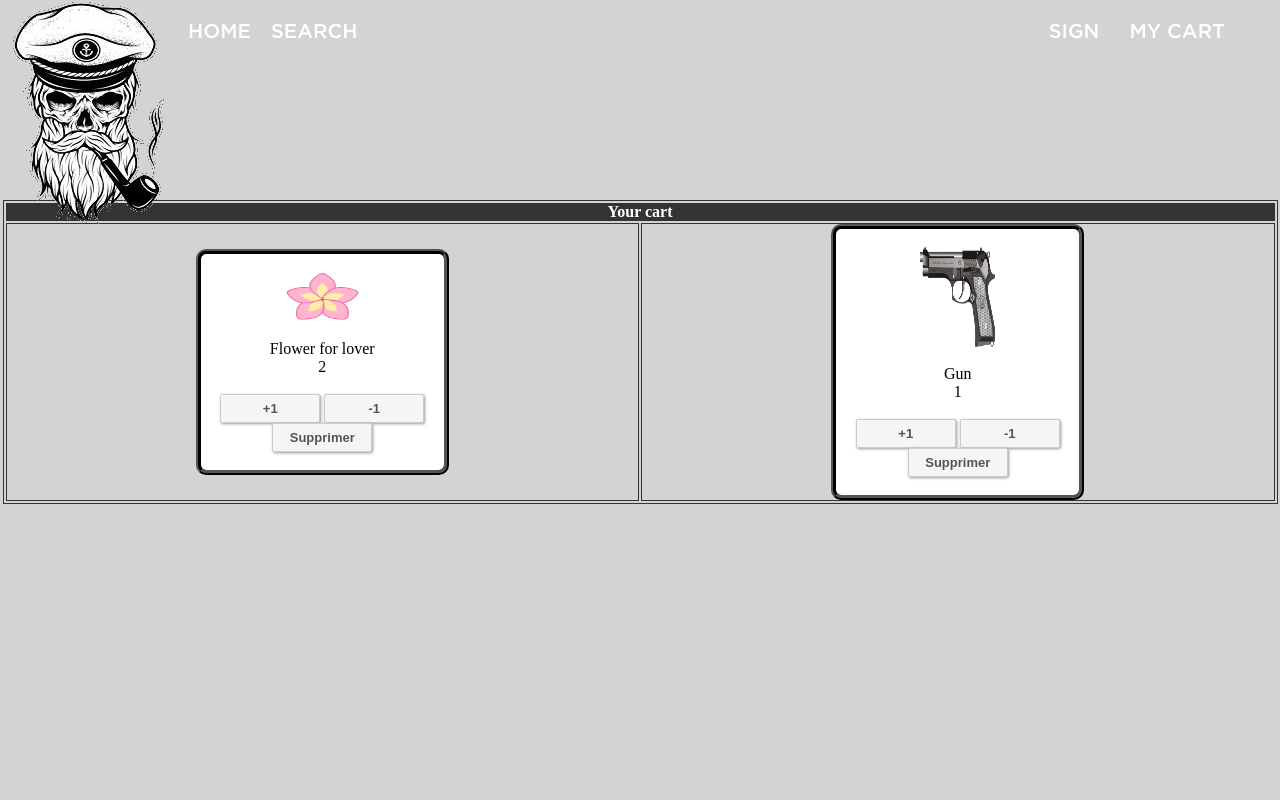
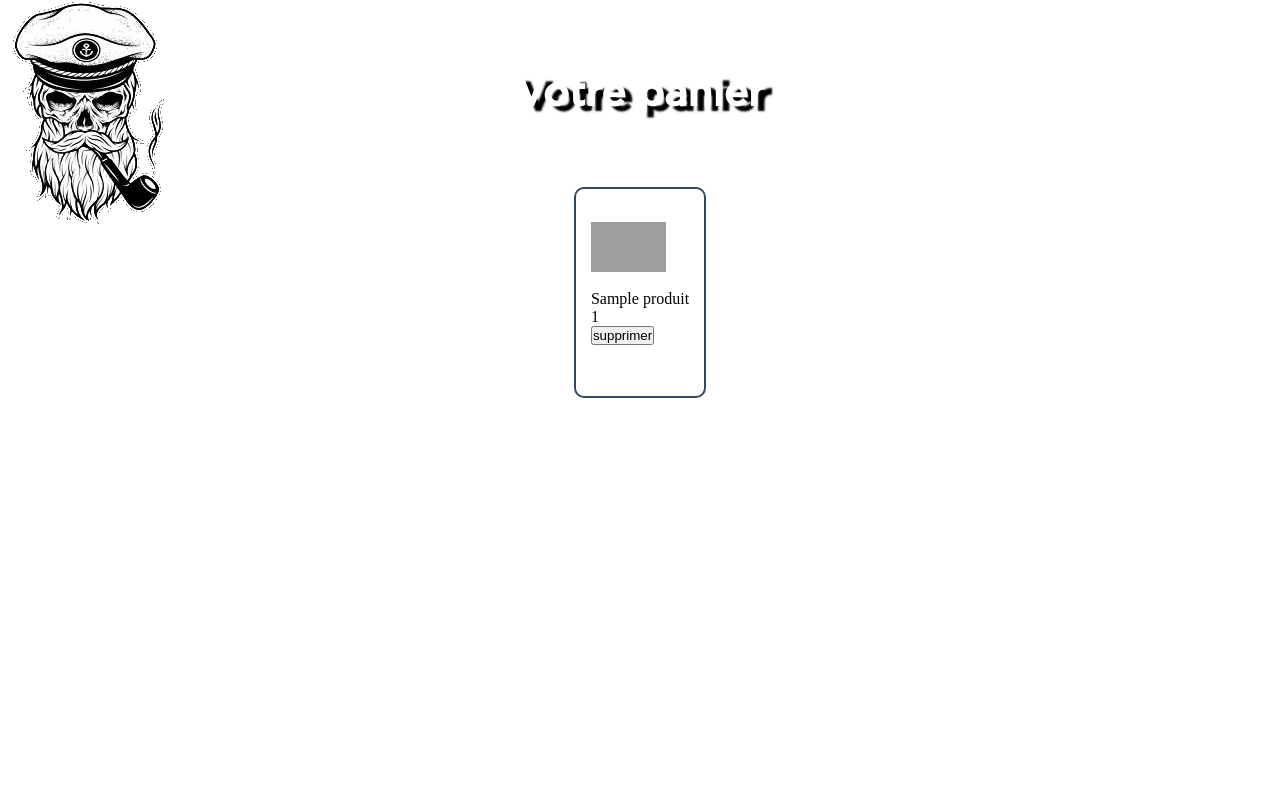
Before and after one commit to Forthwig/Projet_WEB, a PHP site: page /Panier.php in a window 1280 px wide. Run offline with PHP 8.4, Linux system fonts and the light colour scheme; tables that the repository leaves empty or names only in its code hold one stand-in row (values such as "Sample post"); grey boxes are pictures that could not be loaded.

Commit message:
Add cart database

```diff
--- a/Panier.php
+++ b/Panier.php
@@ -6,62 +6,39 @@
 </HEAD>
 
 <?php require 'header.inc.php'; ?>
+<?php require 'data_base.php'; ?>
 
-<BODY>
-    <table style="position: relative;top: 25%;">
-
-        <thead>
-            <tr>
-                <th colspan="2">Your cart</th>
-            </tr>
-        </thead>
-
-        <tbody>
-            <tr>
-                <td>
-                    <p>
+<body>
+    <div class="cart_h">
+        <h1>Votre panier</h1>
+    </div>
+    <div class="prod_container">
+            <?php
+            foreach (getProdUser(1) as $prod) { ?>
+                    <div class="cart_prod">
                         <br />
-                            <img src="img/popo.png" height="50px" width="75px" />
+                            <img src="img/<?php echo $prod["img"] ?>.jpg" height="50px" width="75px" />
                         <br />
                         <br />
-                        Flower for lover
+                        <?php echo $prod["name"] ?>
                         <br />
-                        2
+                        <?php echo $prod["qtt"] ?>
+                        <br />
+
+                        <form action="cart_function.php" method="post">
+                            <input type="hidden" name="remove_prod">
+                            <input type="hidden" name="prod" value="<?php echo $prod["id"] ?>">
+                            <button type="submit">supprimer</button>
+                        </form>
+
                         <br />
                         <br />
-                        <input type="button" class="bouton1" value="+1">
-                        <input type="button" class="bouton1" value="-1">
-                        <input type="button" class="bouton1" value="Supprimer">
-                        <br />
-                        <br />
-                    </p>
-                </td>
+                    </div>
+            <?php } ?>
 
-                <td>
-<p>
-    <br />
-    <img src="img/gun.png"
-         height="100px"
-         width="75px" />
 
-    <br />
-    <br />
-    Gun
-    <br />
-    1
-    <br />
-    <br />
-    <input type="button" class="bouton1" value="+1">
-    <input type="button" class="bouton1" value="-1">
-    <input type="button" class="bouton1" value="Supprimer">
-    <br />
-    <br />
-</p>
-                </td>
-            </tr>
-        </tbody>
-    </table>
+    </div>
 
-</BODY>
+</body>
 
 </HTML>
--- a/css/Panier.css
+++ b/css/Panier.css
@@ -1,49 +1,23 @@
-* {
-    margin: 0;
-    padding: 0;
-    box-sizing: border-box;
-
+.cart_h{
+    margin-top: 70px;
+    width: 100%;
+    text-align: center;
 }
 
-body {
-    background-color: lightgrey;
+.cart_prod{
+    display: inline-block;
+    border: 2px solid #34495e;
+    border-radius: 10px;
+    padding: 15px;
+    margin: 5px;
 }
+.cart_prod img {
+    max-width: 100%;
+  }
 
-a {color: black}
-
-table,
-td {
-    text-align: center;
-    border: 1px solid #333;
-    margin: 0 auto;
-    width: 1275px;
+.prod_container{
+    padding: 5%;
+    display: flex;
+    flex-wrap: wrap;
+    justify-content: center;
 }
-
-thead,
-tfoot {
-    background-color: #333;
-    color: white;
-}
-
-
-
-p {
-    text-align: center;
-    color: black;
-    background-color: white;
-    border: 5px ridge black;
-    border-radius: 10px;
-    width: 40%;
-    margin: 0 auto;
-}
-
-.bouton1 {
-    padding: 6px 0 6px 0;
-    font: bold 13px Arial;
-    background: #f5f5f5;
-    color: #555;
-    border-radius: 2px;
-    width: 100px;
-    border: 1px solid #ccc;
-    box-shadow: 1px 1px 3px #999;
-}
--- a/data_base.php
+++ b/data_base.php
@@ -1,7 +1,6 @@
 <?php
 
 function getAllProducts(){
-
     $query='select * from produit';
     return executeQuery($query,null);
 }
@@ -12,8 +11,7 @@ function getProductBySearch($name){
     return executeQuery($query, $params);
 }
 
-function getProductById($productId)
-{
+function getProductById($productId) {
     $params = array('productCode' => $productId);
     $query = "
         select p.*
@@ -22,8 +20,7 @@ function getProductById($productId)
     return executeQuery($query, $params);
 }
 
-function getPriceByProductId($productId)
-{
+function getPriceByProductId($productId) {
     $params = array('productCode' => $recipeId);
     $query = "
         select p.unit_price
@@ -33,8 +30,7 @@ function getPriceByProductId($productId)
     return executeQuery($query, $params);
 }
 
-function getColorsByProductId($productId)
-{
+function getColorsByProductId($productId) {
     $params = array('productCode' => $recipeId);
     $query = "
         select p.Colors.*
@@ -44,8 +40,7 @@ function getColorsByProductId($productId)
     return executeQuery($query, $params);
 }
 
-function getNameByProductId($productId)
-{
+function getNameByProductId($productId) {
     $params = array('productCode' => $recipeId);
     $query = "
         select p.name
@@ -55,8 +50,7 @@ function getNameByProductId($productId)
     return executeQuery($query, $params);
 }
 
-function getSizeByProductId($productId)
-{
+function getSizeByProductId($productId) {
     $params = array('productCode' => $recipeId);
     $query = "
         select p.size.*
@@ -66,8 +60,7 @@ function getSizeByProductId($productId)
     return executeQuery($query, $params);
 }
 
-function executeQuery($query, $params)
-{
+function executeQuery($query, $params) {
 
     $bdd = new PDO('mysql:host=localhost;dbname=projet_web', 'root','') ;
     try {
@@ -89,20 +82,47 @@ function getAllCat(){
     return executeQuery($query,null);
 }
 
-function getProductsByCatId($catId){
+function getProductsByCatId($catId) {
     $params = array('catID' => $catId);
     $query = 'select p.* from produit p WHERE p.cat = :catID';
     return executeQuery($query, $params);
 }
 
-function  getProductsByOrderId($orderId){
+function  getProductsByOrderId($orderId) {
     $params = array('orderId' => $orderId);
     $query = '
-select p.*,op.quantity,op.unit_price as order_unit_price
-from products p
-INNER JOIN order_products op ON p.id = op.product_id
-WHERE op.order_id = :orderId';
-return  executeQuery($query, $params);
+    select p.*,op.quantity,op.unit_price as order_unit_price
+    from products p
+    INNER JOIN order_products op ON p.id = op.product_id
+    WHERE op.order_id = :orderId';
+    return  executeQuery($query, $params);
+}
+
+function addProdToCart($userId,$prodId,$qt){
+    $params = array('prodId' => $prodId,'userId' =>$userId,'qt' =>$qt);
+    $query = 'INSERT INTO cart (user_id,produit_id,qtt)
+    VALUE (:userId,:prodId,:qt)';
+    return  executeQuery($query, $params);
+}
+
+function getProdUser($userId){
+    $params = array('userId' =>$userId);
+    $query = 'SELECT p.*, COUNT(c.qtt) as qtt FROM cart c INNER JOIN produit p ON c.produit_id = p.id  WHERE c.user_id=:userId GROUP BY c.produit_id';
+    return  executeQuery($query, $params);
+}
+
+function changeQttProd($userId,$prodId,$qt){
+    $params = array('prodId' => $prodId,'userId' =>$userId,'qt' =>$qt);
+    $query = 'UPDATE cart
+    SET qtt = 20
+    WHERE user_id=:userId AND produit_id=(SELECT id FROM cart WHERE produit_id=:prodId ORDER BY id LIMIT 1)';
+    return  executeQuery($query, $params);
+}
+
+function removeProd($userId,$prodId){
+    $params = array('prodId' => $prodId,'userId' =>$userId);
+    $query = 'DELETE FROM cart WHERE user_id=:userId AND produit_id=:prodId';
+    return  executeQuery($query, $params);
 }
 
 
```
Also changed, not shown: add_cart.php (added, +13 -0 lines), cart_function.php (added, +12 -0 lines), detail.php (+10 -6 lines), 1 other file.
